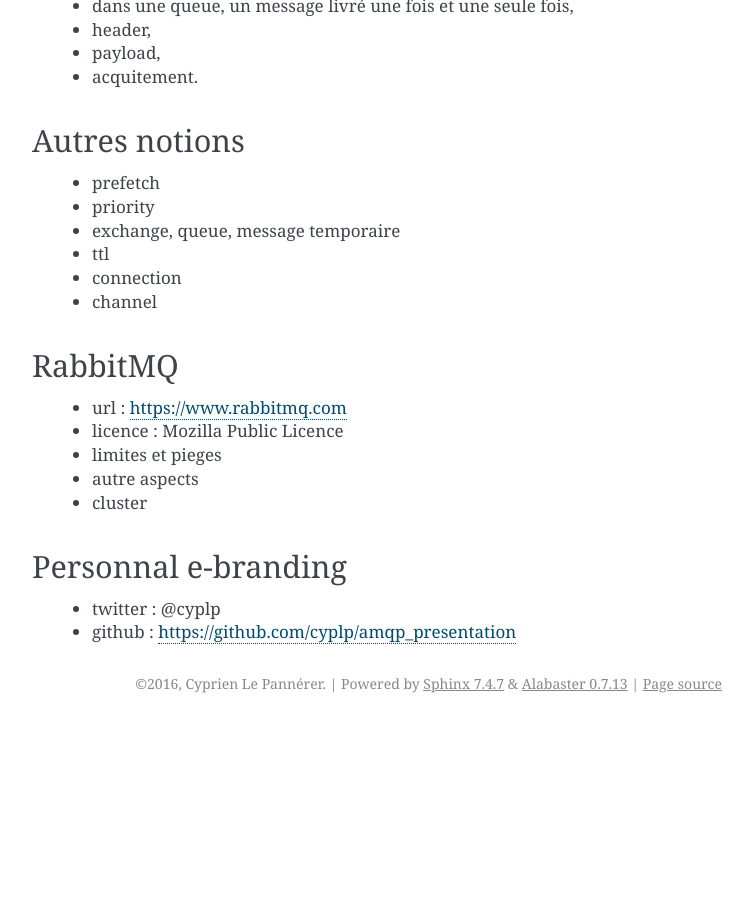
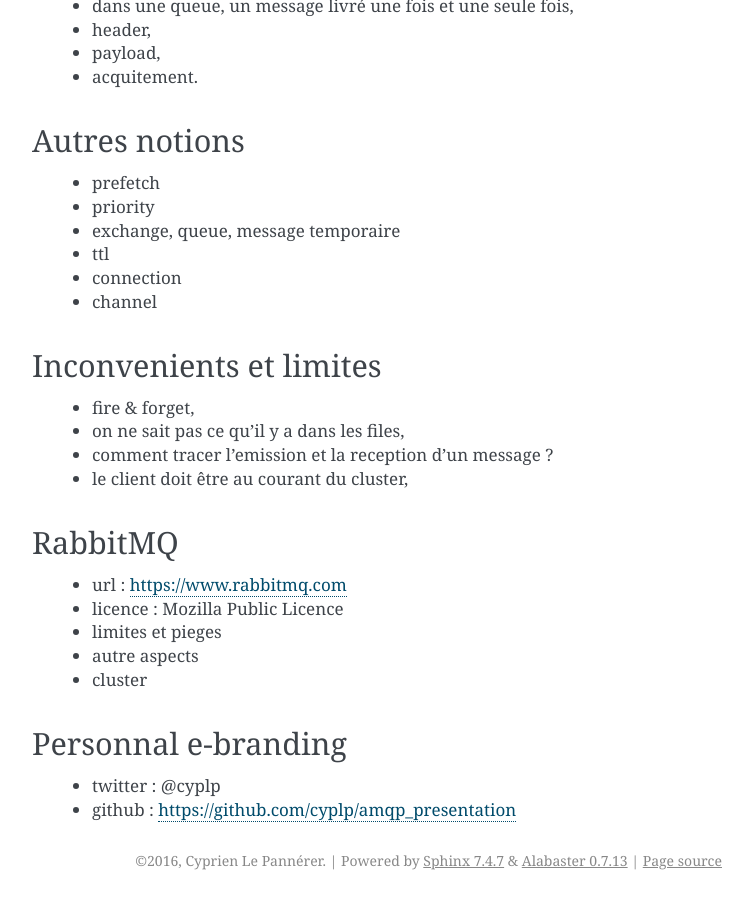
Before and after one commit to cyplp/amqp_presentation, a Sphinx documentation site: the page built from source/index.rst, in a window 1280 px wide and 900 px high, scrolled down 7056 px. Shown: the whole window, without its empty margins (388-1141 px from the left). Built offline with Sphinx 7.4.7, drawn with Linux system fonts in a browser that asks for light colours; before the commit the page ends 7779 px from its top, so only the background shows below that; some of the changed text lies outside the part shown.

Commit message:
inconvenients

```diff
--- a/source/index.rst
+++ b/source/index.rst
@@ -216,8 +216,6 @@ Cas possible 4
 .. figure:: _static/exchanges_exchanges_queues.png
    :scale: 50 %
 
-
-
 Message
 =======
 
@@ -237,6 +235,15 @@ Autres notions
  * connection
  * channel
 
+Inconvenients et limites
+========================
+
+ * fire & forget,
+ * on ne sait pas ce qu'il y a dans les files,
+ * comment tracer l'emission et la reception d'un message ?
+ * le client doit être au courant du cluster,
+
+
 RabbitMQ
 ========
 
```
